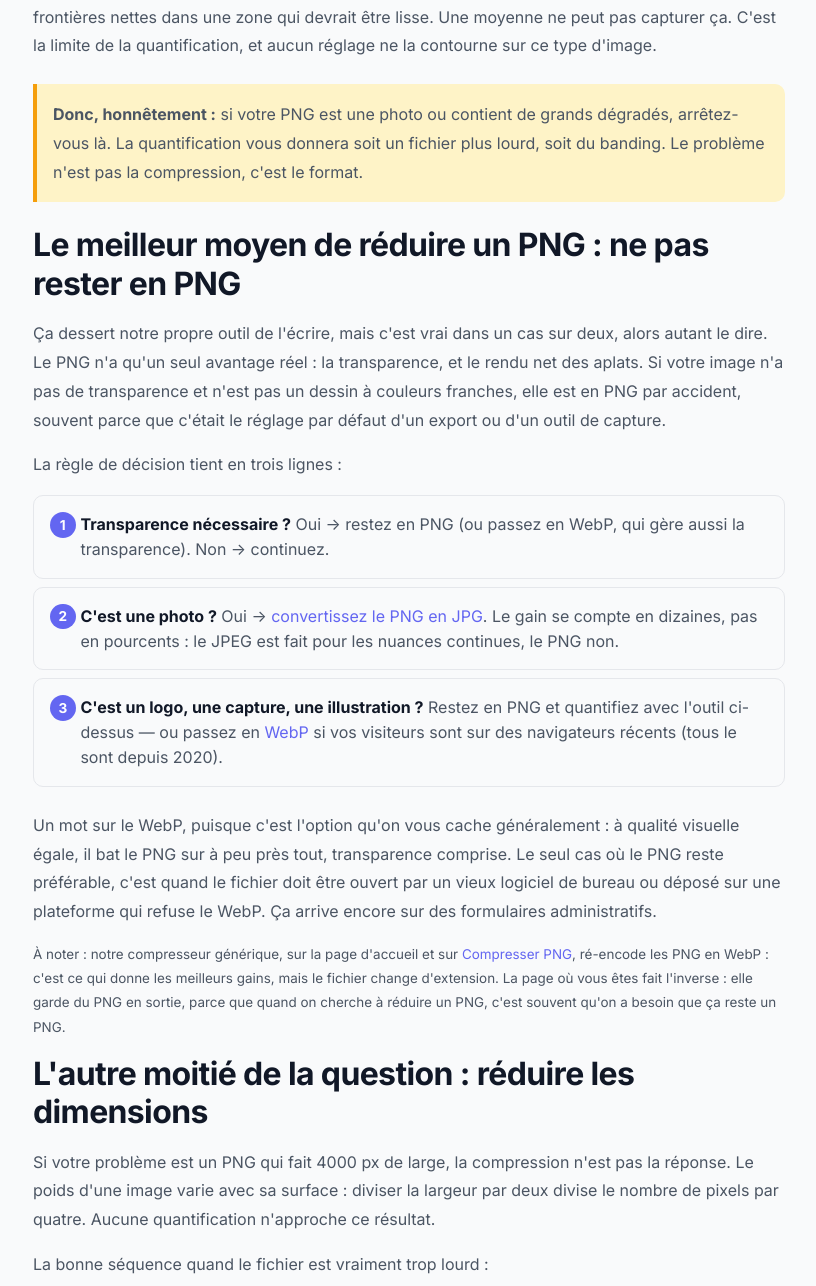
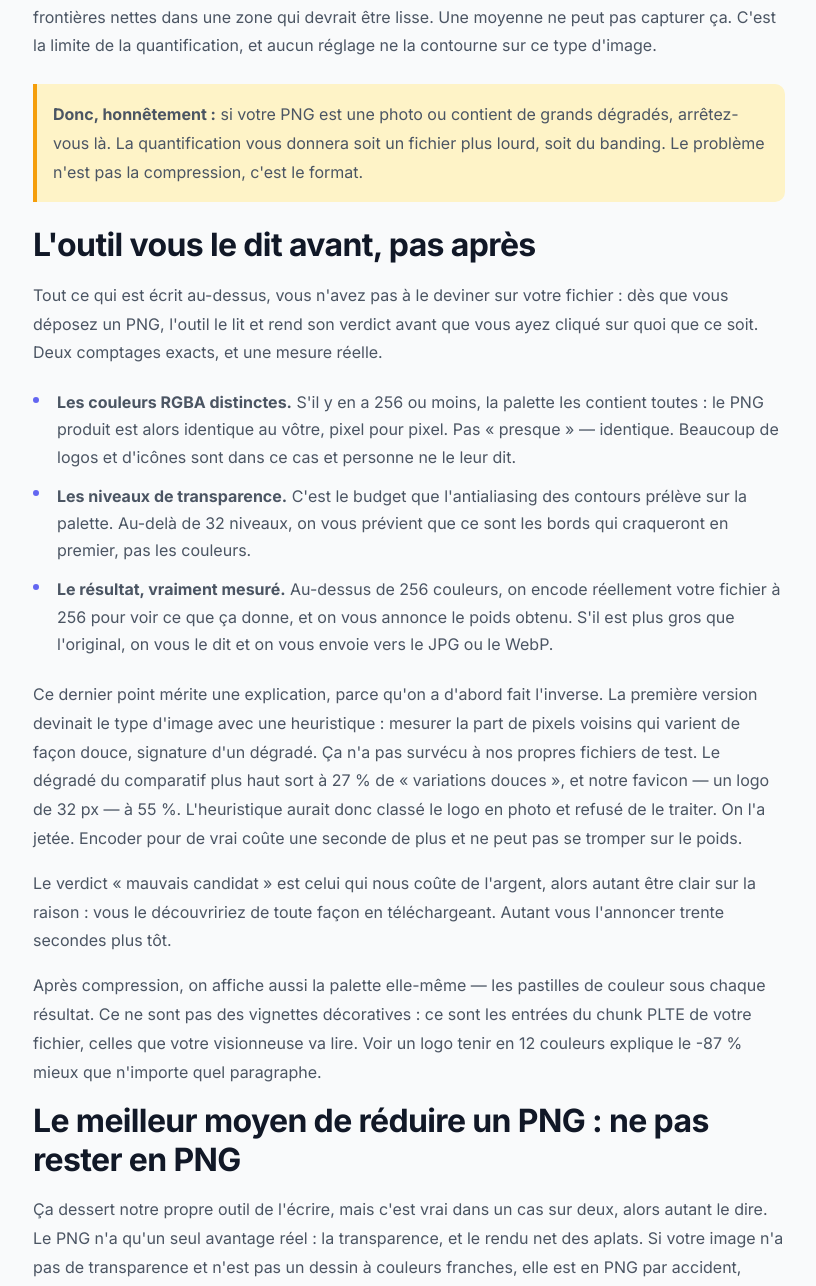
Before and after one commit to THE-KIPDEV/compresser-image.fr, a PHP site: page /reduire-taille-png in a window 1280 px wide. Shown: the part 3515-4801 px from the top of the page, without its empty margins (231-1047 px from the left). Run offline with PHP 8.4, Linux system fonts and the light colour scheme; some libraries are stand-ins or nearby versions.

Commit message:
Diagnostic avant compression + palette visible sur /reduire-taille-png
Les trois concurrents (TinyPNG, iLoveIMG, compresspng) sont des boîtes
noires : on dépose, un chiffre tombe. Cette page fait l'inverse.

Au dépôt, avant toute compression, chaque PNG reçoit un verdict :
- <= 256 couleurs uniques -> la palette les contient toutes, l'encodage
  est rigoureusement sans perte. On le dit, personne ne le dit.
- sinon on encode réellement à 256 et on annonce le poids obtenu.
  S'il dépasse l'original (dégradé, photo), verdict "mauvais candidat"
  + lien vers JPG/WebP : on décline quand ce n'est pas pour nous.
- > 10 000 couleurs -> banding annoncé même quand le poids tombe.
- >= 32 niveaux d'alpha -> ce sont les contours qui lâchent, pas les
  couleurs.

Première version : une heuristique devinait le type d'image (part de
pixels voisins en variation douce). Mesurée sur nos propres fixtures,
elle classait notre dégradé à 27 % et notre favicon à 55 % — donc elle
aurait traité un logo en photo. Jetée : on encode pour de vrai.

Après compression, on affiche la palette écrite dans le chunk PLTE du
fichier téléchargé (pastilles + alpha sur damier), pas un rendu
décoratif.

Vérifié sous Playwright sur des fichiers réels (les deux samples du
comparatif + une capture d'UI + un logo transparent) : les trois
verdicts tombent juste, le trial encode reproduit les mesures déjà
publiées dans le tableau de la page (dégradé +49 %, capture -73 %), le
PNG produit garde bien sa signature, son PLTE et son tRNS. Zéro erreur
console.

Additif : moteur, paiement, auth et DB non touchés.

Co-Authored-By: Claude Opus 4.8 (1M context) <noreply@anthropic.com>

```diff
--- a/public/js/png-reducer.js
+++ b/public/js/png-reducer.js
@@ -212,7 +212,96 @@
         parts.push(chunk('IDAT', await deflate(raw)));
         parts.push(chunk('IEND', new Uint8Array(0)));
 
-        return { blob: new Blob(parts, { type: 'image/png' }), colors: palette.length };
+        return { blob: new Blob(parts, { type: 'image/png' }), colors: palette.length, palette: palette };
+    }
+
+    // ─────────────────── Diagnostic (avant compression) ───────────────────
+
+    /**
+     * Deux comptages exacts, rien d'estimé :
+     *  - uniques     : couleurs RGBA distinctes. <= 256 => la palette les contient
+     *                  TOUTES et l'encodage est rigoureusement sans perte.
+     *  - alphaLevels : niveaux d'alpha distincts. Sur un logo antialiasé, ce sont
+     *                  eux qui mangent la palette et lâchent avant les couleurs.
+     */
+    function analyze(rgba) {
+        var seen = new Set();
+        var alphas = new Set();
+        for (var i = 0; i < rgba.length; i += 4) {
+            var a = rgba[i + 3];
+            alphas.add(a);
+            seen.add(a === 0 ? 0 : (((rgba[i] << 24) | (rgba[i + 1] << 16) | (rgba[i + 2] << 8) | a) >>> 0));
+        }
+        return {
+            uniques: seen.size,
+            alphaLevels: alphas.size,
+            hasAlpha: alphas.size > 1 || !alphas.has(255)
+        };
+    }
+
+    /**
+     * Le verdict.
+     *
+     * On a d'abord essayé de deviner le type d'image avec une heuristique
+     * (part de pixels voisins en variation douce = dégradé/photo). Mesurée sur
+     * nos propres fichiers, elle se trompait : notre dégradé de test sort à
+     * 27 % « doux » et notre favicon à 55 %. L'heuristique aurait donc traité
+     * un logo en photo. Un mauvais verdict est pire que pas de verdict.
+     *
+     * Donc on ne devine plus : on encode réellement le fichier à 256 couleurs
+     * et on lit le résultat. C'est le seul chiffre qu'on ait le droit d'annoncer.
+     */
+    async function verdictOf(file, rgba, w, h) {
+        var a = analyze(rgba);
+        var n = a.uniques.toLocaleString('fr-FR');
+
+        if (a.uniques <= 256) {
+            return {
+                kind: 'perfect',
+                label: 'Cas idéal',
+                text: n + ' couleurs uniques : elles tiennent toutes dans une palette de 256. ' +
+                      'À ce réglage, le PNG produit est identique au vôtre, pixel pour pixel — ' +
+                      'la réduction est ici strictement sans perte.'
+            };
+        }
+
+        var trial = await encodePng8(rgba, w, h, 256);
+        var gain = Math.round((1 - trial.blob.size / file.size) * 100);
+
+        if (trial.blob.size >= file.size) {
+            return {
+                kind: 'bad',
+                label: 'Mauvais candidat',
+                text: 'On vient d\'essayer : à 256 couleurs, votre fichier passe de ' + fmt(file.size) +
+                      ' à ' + fmt(trial.blob.size) + ', soit ' + Math.abs(gain) + ' % de plus. ' +
+                      'C\'est la signature d\'un dégradé ou d\'une photo : la palette casse la régularité ' +
+                      'que le PNG compressait très bien. Le problème n\'est pas la compression, c\'est le format.'
+            };
+        }
+
+        if (a.uniques > 10000) {
+            return {
+                kind: 'caution',
+                label: 'À vos risques',
+                text: n + ' couleurs uniques ramenées à 256, c\'est plus de 97 % du vocabulaire de couleurs ' +
+                      'qui saute. Le poids tombe bien (' + fmt(file.size) + ' → ' + fmt(trial.blob.size) +
+                      ', -' + gain + ' %), mais sur ce nombre de teintes le banding est à peu près certain. ' +
+                      'Téléchargez et regardez avant de valider.'
+            };
+        }
+
+        var out = {
+            kind: 'good',
+            label: 'Bon candidat',
+            text: n + ' couleurs uniques : mesuré à 256 couleurs, votre fichier tombe à ' +
+                  fmt(trial.blob.size) + ' (-' + gain + ' %). C\'est du logo, de la capture ou de ' +
+                  'l\'illustration : le gain est là et il ne devrait pas se voir.'
+        };
+        if (a.hasAlpha && a.alphaLevels >= 32) {
+            out.text += ' Attention aux contours : ' + a.alphaLevels + ' niveaux de transparence servent à ' +
+                        'les adoucir, et ce sont eux qui lâchent en premier sous 64 couleurs.';
+        }
+        return out;
     }
 
     // ─────────────────────────── Utilitaires ───────────────────────────
@@ -256,6 +345,8 @@
     var optWeight   = $('prOptWeight');
     var optDims     = $('prOptDims');
     var runBtn      = $('prRunBtn');
+    var diagBox     = $('prDiag');
+    var diagList    = $('prDiagList');
     var resultsBox  = $('prResults');
     var resultsList = $('prResultsList');
     var summary     = $('prSummary');
@@ -287,6 +378,7 @@
             optDims.hidden = pathChoice !== 'dimensions';
             runBtn.textContent = pathChoice === 'dimensions' ? 'Redimensionner mes PNG' : 'Réduire mes PNG';
             stepDrop.scrollIntoView({ behavior: 'smooth', block: 'nearest' });
+            if (files.length) diagnose();
         });
     });
 
@@ -338,6 +430,7 @@
              notes.length ? 'warn' : 'ok');
         runBtn.hidden = false;
         resultsBox.hidden = true;
+        diagnose();
     }
 
     function show(msg, kind) {
@@ -345,11 +438,57 @@
         status.className = 'pr-status' + (kind ? ' pr-status-' + kind : '');
     }
 
+    /**
+     * Analyse les fichiers dès le dépôt, avant toute compression. Sur le
+     * parcours « dimensions » l'intention est de changer les pixels, pas la
+     * palette : le diagnostic n'a rien à dire, on ne l'affiche pas.
+     */
+    async function diagnose() {
+        if (pathChoice !== 'poids' || !files.length) { diagBox.hidden = true; return; }
+        diagList.innerHTML = '';
+        diagBox.hidden = false;
+
+        var prevMsg = status.textContent, prevCls = status.className;
+        runBtn.disabled = true;
+        show('Analyse de vos fichiers…');
+        for (var i = 0; i < files.length; i++) {
+            var file = files[i];
+            try {
+                var img = await loadImage(file);
+                var w = img.naturalWidth, h = img.naturalHeight;
+                var v = await verdictOf(file, pixelsOf(img, w, h), w, h);
+
+                var card = document.createElement('div');
+                card.className = 'pr-diag-item pr-diag-' + v.kind;
+                card.innerHTML =
+                    '<p class="pr-diag-head"><span class="pr-diag-tag">' + v.label + '</span> ' +
+                    '<span class="pr-name">' + file.name.replace(/[<>&]/g, '') + '</span> ' +
+                    '<span class="pr-detail">' + w + ' × ' + h + ' px · ' + fmt(file.size) + '</span></p>' +
+                    '<p class="pr-diag-text">' + v.text + '</p>';
+
+                if (v.kind === 'bad' || v.kind === 'caution') {
+                    card.innerHTML +=
+                        '<p class="pr-diag-text">À votre place : ' +
+                        '<a href="/convertir-png-en-jpg">convertir ce PNG en JPG</a> si la transparence ne sert pas, ' +
+                        'sinon <a href="/convertir-png-en-webp">passer en WebP</a>. ' +
+                        'Vous pouvez quand même quantifier ci-dessous, on ne vous rendra jamais un fichier plus lourd.</p>';
+                }
+                diagList.appendChild(card);
+            } catch (err) {
+                /* fichier illisible : l'erreur ressortira à la compression */
+            }
+        }
+        status.textContent = prevMsg;
+        status.className = prevCls;
+        runBtn.disabled = false;
+    }
+
     runBtn.addEventListener('click', run);
     resetBtn.addEventListener('click', function () {
         files = []; results = [];
         fileInput.value = '';
         resultsBox.hidden = true;
+        diagBox.hidden = true;
         runBtn.hidden = true;
         show('');
     });
@@ -424,7 +563,7 @@
 
                 results.push({
                     name: file.name, before: file.size, after: final.size,
-                    colors: out.colors, url: URL.createObjectURL(final),
+                    colors: out.colors, palette: out.palette, url: URL.createObjectURL(final),
                     w: w, h: h, bigger: bigger, missed: out.hit === false
                 });
                 totalIn += file.size; totalOut += final.size;
@@ -483,6 +622,26 @@
             '<p class="pr-detail">' + detail + '</p>' +
             (note ? '<p class="pr-detail">' + note + '</p>' : '');
 
+        // La palette réellement écrite dans le chunk PLTE du fichier téléchargé.
+        // (Pas un rendu décoratif : ce sont les octets du PNG.)
+        if (!r.bigger && r.palette) {
+            var pal = document.createElement('div');
+            pal.className = 'pr-palette';
+            pal.setAttribute('role', 'img');
+            pal.setAttribute('aria-label', 'Palette de ' + r.colors + ' couleurs écrite dans le fichier PNG');
+            for (var i = 0; i < r.palette.length; i++) {
+                var c = r.palette[i];
+                var sw = document.createElement('span');
+                sw.className = 'pr-swatch';
+                sw.style.background = 'rgba(' + c[0] + ',' + c[1] + ',' + c[2] + ',' + (c[3] / 255).toFixed(3) + ')';
+                sw.title = '#' + [c[0], c[1], c[2]].map(function (v) {
+                    return ('0' + v.toString(16)).slice(-2);
+                }).join('') + (c[3] < 255 ? ' · alpha ' + c[3] + '/255' : '');
+                pal.appendChild(sw);
+            }
+            meta.appendChild(pal);
+        }
+
         var a = document.createElement('a');
         a.className = 'btn btn-primary pr-dl';
         a.href = r.url;
--- a/views/seo/reduire-taille-png.php
+++ b/views/seo/reduire-taille-png.php
@@ -33,6 +33,13 @@
                 <strong>Glissez vos PNG ici</strong>
                 <span>ou cliquez pour choisir — 10 PNG max, 10 Mo par fichier</span>
                 <input type="file" id="prFileInput" accept="image/png" multiple hidden>
+            </div>
+
+            <!-- Diagnostic rendu avant toute compression -->
+            <div id="prDiag" hidden>
+                <h3 class="pr-diag-title">Ce que vos fichiers ont dans le ventre</h3>
+                <div id="prDiagList"></div>
+                <p class="pr-hint">Lu directement dans vos pixels, sur votre machine, avant de compresser quoi que ce soit. Rien n'est envoyé nulle part.</p>
             </div>
 
             <div class="pr-options" id="prOptWeight" hidden>
@@ -190,6 +197,17 @@
             <p><strong>Donc, honnêtement :</strong> si votre PNG est une photo ou contient de grands dégradés, arrêtez-vous là. La quantification vous donnera soit un fichier plus lourd, soit du banding. Le problème n'est pas la compression, c'est le format.</p>
         </div>
 
+        <h2 id="diagnostic">L'outil vous le dit avant, pas après</h2>
+        <p>Tout ce qui est écrit au-dessus, vous n'avez pas à le deviner sur votre fichier : dès que vous déposez un PNG, l'outil le lit et rend son verdict avant que vous ayez cliqué sur quoi que ce soit. Deux comptages exacts, et une mesure réelle.</p>
+        <ul>
+            <li><strong>Les couleurs RGBA distinctes.</strong> S'il y en a 256 ou moins, la palette les contient toutes : le PNG produit est alors identique au vôtre, pixel pour pixel. Pas « presque » — identique. Beaucoup de logos et d'icônes sont dans ce cas et personne ne le leur dit.</li>
+            <li><strong>Les niveaux de transparence.</strong> C'est le budget que l'antialiasing des contours prélève sur la palette. Au-delà de 32 niveaux, on vous prévient que ce sont les bords qui craqueront en premier, pas les couleurs.</li>
+            <li><strong>Le résultat, vraiment mesuré.</strong> Au-dessus de 256 couleurs, on encode réellement votre fichier à 256 pour voir ce que ça donne, et on vous annonce le poids obtenu. S'il est plus gros que l'original, on vous le dit et on vous envoie vers le JPG ou le WebP.</li>
+        </ul>
+        <p>Ce dernier point mérite une explication, parce qu'on a d'abord fait l'inverse. La première version devinait le type d'image avec une heuristique : mesurer la part de pixels voisins qui varient de façon douce, signature d'un dégradé. Ça n'a pas survécu à nos propres fichiers de test. Le dégradé du comparatif plus haut sort à 27 % de « variations douces », et notre favicon — un logo de 32 px — à 55 %. L'heuristique aurait donc classé le logo en photo et refusé de le traiter. On l'a jetée. Encoder pour de vrai coûte une seconde de plus et ne peut pas se tromper sur le poids.</p>
+        <p>Le verdict « mauvais candidat » est celui qui nous coûte de l'argent, alors autant être clair sur la raison : vous le découvririez de toute façon en téléchargeant. Autant vous l'annoncer trente secondes plus tôt.</p>
+        <p>Après compression, on affiche aussi la palette elle-même — les pastilles de couleur sous chaque résultat. Ce ne sont pas des vignettes décoratives : ce sont les entrées du chunk PLTE de votre fichier, celles que votre visionneuse va lire. Voir un logo tenir en 12 couleurs explique le -87 % mieux que n'importe quel paragraphe.</p>
+
         <h2 id="pas-de-png">Le meilleur moyen de réduire un PNG : ne pas rester en PNG</h2>
         <p>Ça dessert notre propre outil de l'écrire, mais c'est vrai dans un cas sur deux, alors autant le dire. Le PNG n'a qu'un seul avantage réel : la transparence, et le rendu net des aplats. Si votre image n'a pas de transparence et n'est pas un dessin à couleurs franches, elle est en PNG par accident, souvent parce que c'était le réglage par défaut d'un export ou d'un outil de capture.</p>
         <p>La règle de décision tient en trois lignes :</p>
@@ -261,6 +279,8 @@
             'operatingSystem'     => 'Web',
             'browserRequirements' => 'Navigateur supportant CompressionStream (Chrome, Edge, Firefox 113+, Safari 16.4+)',
             'featureList'         => [
+                'Diagnostic avant compression : couleurs uniques, niveaux de transparence, part de dégradé',
+                'Affichage de la palette réellement écrite dans le fichier PNG',
                 'Quantification de palette de 16 à 256 couleurs',
                 'Mode poids maximal (Ko ou Mo)',
                 'Redimensionnement en pixels',
```
Also changed, not shown: public/css/png-reducer.css (+45 -0 lines).
